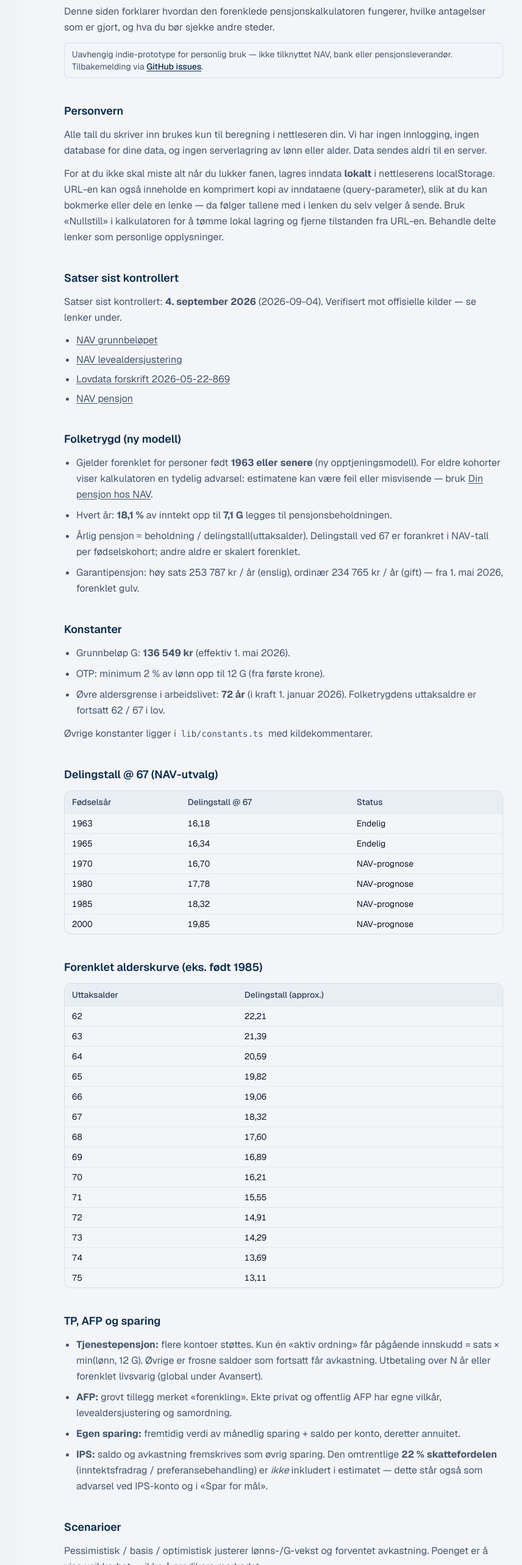
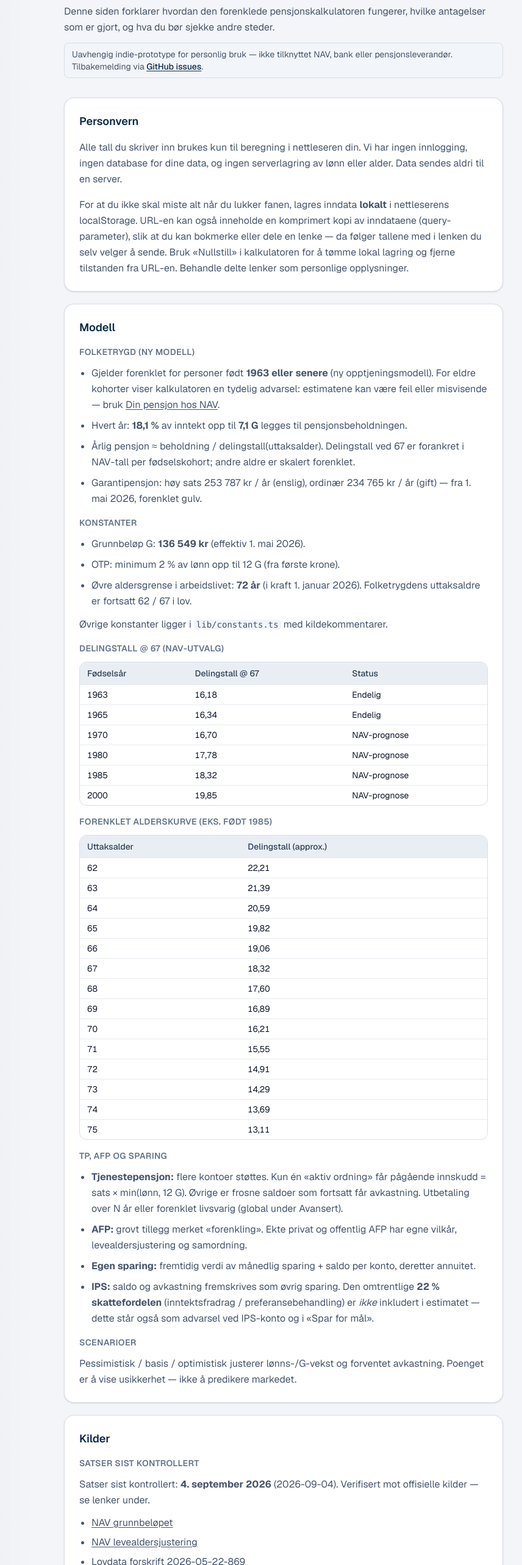
Before and after one commit to jonasc3-cyber/pensjonskalkulator, a Next.js app: page /om in a window 1280 px wide. Shown: the part 234-2800 px from the top of the page at 61% size, without its empty margins (175-1031 px from the left). Built offline with nearby package versions, Linux system fonts and the light colour scheme.

Commit message:
Polish Om-side i kort og tomtilstand for kontoer
Om-innhold i tydelige kort; roligere empty state når ingen TP/sparing er lagt til.

```diff
--- a/app/om/page.tsx
+++ b/app/om/page.tsx
@@ -1,3 +1,4 @@
+import type { ReactNode } from "react";
 import type { Metadata } from "next";
 import Link from "next/link";
 import {
@@ -19,6 +20,29 @@ export const metadata: Metadata = {
   description:
     "Forklaring av forenklet pensjonsmodell, kilder, begrensninger og personvern.",
 };
+
+function OmCard({
+  title,
+  children,
+}: {
+  title: string;
+  children: ReactNode;
+}) {
+  return (
+    <section className="rounded-2xl border border-border bg-card p-4 shadow-sm sm:p-6">
+      <h2 className="text-lg font-semibold text-primary">{title}</h2>
+      <div className="mt-4 space-y-4">{children}</div>
+    </section>
+  );
+}
+
+function SubHeading({ children }: { children: React.ReactNode }) {
+  return (
+    <h3 className="text-sm font-semibold uppercase tracking-wide text-muted-foreground">
+      {children}
+    </h3>
+  );
+}
 
 export default function OmPage() {
   const delingstall = listDelingstall(1985);
@@ -54,8 +78,8 @@ export default function OmPage() {
         .
       </p>
 
-      <section className="mt-10 space-y-3">
-        <h2 className="text-lg font-semibold text-primary">Personvern</h2>
+      <div className="mt-8 space-y-5">
+        <OmCard title="Personvern">
           <p className="text-slate-600 leading-relaxed">
             Alle tall du skriver inn brukes kun til beregning i nettleseren din. Vi
             har ingen innlogging, ingen database for dine data, og ingen
@@ -70,35 +94,11 @@ export default function OmPage() {
             lokal lagring og fjerne tilstanden fra URL-en. Behandle delte lenker
             som personlige opplysninger.
           </p>
-      </section>
+        </OmCard>
 
-      <section className="mt-10 space-y-3">
-        <h2 className="text-lg font-semibold text-primary">
-          Satser sist kontrollert
-        </h2>
-        <p className="text-slate-600 leading-relaxed">
-          Satser sist kontrollert:{" "}
-          <strong>{CONSTANTS_UPDATED_LABEL}</strong> ({CONSTANTS_UPDATED}).
-          Verifisert mot offisielle kilder — se lenker under.
-        </p>
-        <ul className="list-disc space-y-2 pl-5 text-slate-600">
-          {CONSTANTS_SOURCE_LINKS.map((link) => (
-            <li key={link.href}>
-              <a
-                className="underline underline-offset-2 hover:text-primary"
-                href={link.href}
-                target="_blank"
-                rel="noopener noreferrer"
-              >
-                {link.label}
-              </a>
-            </li>
-          ))}
-        </ul>
-      </section>
-
-      <section className="mt-10 space-y-3">
-        <h2 className="text-lg font-semibold text-primary">Folketrygd (ny modell)</h2>
+        <OmCard title="Modell">
+          <div className="space-y-3">
+            <SubHeading>Folketrygd (ny modell)</SubHeading>
             <ul className="list-disc space-y-2 pl-5 text-slate-600 leading-relaxed">
               <li>
                 Gjelder forenklet for personer født <strong>1963 eller senere</strong>{" "}
@@ -129,10 +129,10 @@ export default function OmPage() {
                 fra 1. mai 2026, forenklet gulv.
               </li>
             </ul>
-      </section>
+          </div>
 
-      <section className="mt-10 space-y-3">
-        <h2 className="text-lg font-semibold text-primary">Konstanter</h2>
+          <div className="space-y-3">
+            <SubHeading>Konstanter</SubHeading>
             <ul className="list-disc space-y-2 pl-5 text-slate-600 leading-relaxed">
               <li>
                 Grunnbeløp G: <strong>{formatNOK(G_NOK)}</strong> (effektiv 1. mai
@@ -153,12 +153,10 @@ export default function OmPage() {
               <code className="rounded bg-muted px-1 text-sm">lib/constants.ts</code>{" "}
               med kildekommentarer.
             </p>
-      </section>
+          </div>
 
-      <section className="mt-10 space-y-3">
-        <h2 className="text-lg font-semibold text-primary">
-          Delingstall @ 67 (NAV-utvalg)
-        </h2>
+          <div className="space-y-3">
+            <SubHeading>Delingstall @ 67 (NAV-utvalg)</SubHeading>
             <div className="overflow-x-auto rounded-xl border border-border">
               <table className="min-w-full text-left text-sm">
                 <thead className="bg-primary-soft text-slate-700">
@@ -183,12 +181,10 @@ export default function OmPage() {
                 </tbody>
               </table>
             </div>
-      </section>
+          </div>
 
-      <section className="mt-10 space-y-3">
-        <h2 className="text-lg font-semibold text-primary">
-          Forenklet alderskurve (eks. født 1985)
-        </h2>
+          <div className="space-y-3">
+            <SubHeading>Forenklet alderskurve (eks. født 1985)</SubHeading>
             <div className="overflow-x-auto rounded-xl border border-border">
               <table className="min-w-full text-left text-sm">
                 <thead className="bg-primary-soft text-slate-700">
@@ -209,10 +205,10 @@ export default function OmPage() {
                 </tbody>
               </table>
             </div>
-      </section>
+          </div>
 
-      <section className="mt-10 space-y-3">
-        <h2 className="text-lg font-semibold text-primary">TP, AFP og sparing</h2>
+          <div className="space-y-3">
+            <SubHeading>TP, AFP og sparing</SubHeading>
             <ul className="list-disc space-y-2 pl-5 text-slate-600 leading-relaxed">
               <li>
                 <strong>Tjenestepensjon:</strong> flere kontoer støttes. Kun én «aktiv
@@ -236,18 +232,43 @@ export default function OmPage() {
                 ved IPS-konto og i «Spar for mål».
               </li>
             </ul>
-      </section>
+          </div>
 
-      <section className="mt-10 space-y-3">
-        <h2 className="text-lg font-semibold text-primary">Scenarioer</h2>
+          <div className="space-y-3">
+            <SubHeading>Scenarioer</SubHeading>
             <p className="text-slate-600 leading-relaxed">
               Pessimistisk / basis / optimistisk justerer lønns-/G-vekst og forventet
               avkastning. Poenget er å vise usikkerhet — ikke å predikere markedet.
             </p>
-      </section>
+          </div>
+        </OmCard>
 
-      <section className="mt-10 space-y-3">
-        <h2 className="text-lg font-semibold text-primary">Kilder å sjekke</h2>
+        <OmCard title="Kilder">
+          <div className="space-y-3">
+            <SubHeading>Satser sist kontrollert</SubHeading>
+            <p className="text-slate-600 leading-relaxed">
+              Satser sist kontrollert:{" "}
+              <strong>{CONSTANTS_UPDATED_LABEL}</strong> ({CONSTANTS_UPDATED}).
+              Verifisert mot offisielle kilder — se lenker under.
+            </p>
+            <ul className="list-disc space-y-2 pl-5 text-slate-600">
+              {CONSTANTS_SOURCE_LINKS.map((link) => (
+                <li key={link.href}>
+                  <a
+                    className="underline underline-offset-2 hover:text-primary"
+                    href={link.href}
+                    target="_blank"
+                    rel="noopener noreferrer"
+                  >
+                    {link.label}
+                  </a>
+                </li>
+              ))}
+            </ul>
+          </div>
+
+          <div className="space-y-3">
+            <SubHeading>Kilder å sjekke</SubHeading>
             <ul className="list-disc space-y-2 pl-5 text-slate-600">
               <li>
                 <a
@@ -280,10 +301,10 @@ export default function OmPage() {
                 </a>
               </li>
             </ul>
-      </section>
+          </div>
+        </OmCard>
 
-      <section className="mt-10 space-y-3">
-        <h2 className="text-lg font-semibold text-primary">Kjente forenklinger</h2>
+        <OmCard title="Begrensninger">
           <ul className="list-disc space-y-2 pl-5 text-slate-600 leading-relaxed">
             <li>Ikke full kohort × uttaksalder-matrise fra NAV for alle aldre.</li>
             <li>
@@ -304,7 +325,8 @@ export default function OmPage() {
               inntektshistorikk.
             </li>
           </ul>
-      </section>
+        </OmCard>
+      </div>
     </div>
   );
 }
--- /dev/null
+++ b/components/EmptyAccountsState.tsx
@@ -0,0 +1,105 @@
+type Props = {
+  title: string;
+  description: string;
+  ctaLabel: string;
+  onAdd: () => void;
+  illustration?: "tp" | "saving";
+};
+
+function EmptyIllustration({ variant }: { variant: "tp" | "saving" }) {
+  if (variant === "tp") {
+    return (
+      <svg
+        xmlns="http://www.w3.org/2000/svg"
+        viewBox="0 0 64 64"
+        className="mx-auto h-14 w-14 text-primary/35"
+        fill="none"
+        aria-hidden
+      >
+        <rect
+          x="12"
+          y="18"
+          width="40"
+          height="32"
+          rx="4"
+          stroke="currentColor"
+          strokeWidth="2"
+        />
+        <path
+          d="M20 28h24M20 36h16"
+          stroke="currentColor"
+          strokeWidth="2"
+          strokeLinecap="round"
+        />
+        <circle cx="44" cy="40" r="8" fill="var(--primary-soft)" stroke="currentColor" strokeWidth="2" />
+        <path
+          d="M44 37v6M41 40h6"
+          stroke="currentColor"
+          strokeWidth="2"
+          strokeLinecap="round"
+        />
+      </svg>
+    );
+  }
+
+  return (
+    <svg
+      xmlns="http://www.w3.org/2000/svg"
+      viewBox="0 0 64 64"
+      className="mx-auto h-14 w-14 text-primary/35"
+      fill="none"
+      aria-hidden
+    >
+      <path
+        d="M18 42V26c0-1.1.9-2 2-2h24c1.1 0 2 .9 2 2v16"
+        stroke="currentColor"
+        strokeWidth="2"
+        strokeLinecap="round"
+      />
+      <rect
+        x="14"
+        y="42"
+        width="36"
+        height="8"
+        rx="2"
+        stroke="currentColor"
+        strokeWidth="2"
+      />
+      <path
+        d="M32 16v8M28 20h8"
+        stroke="currentColor"
+        strokeWidth="2"
+        strokeLinecap="round"
+      />
+      <circle cx="32" cy="34" r="4" fill="var(--accent-soft)" stroke="currentColor" strokeWidth="1.5" />
+    </svg>
+  );
+}
+
+export function EmptyAccountsState({
+  title,
+  description,
+  ctaLabel,
+  onAdd,
+  illustration = "saving",
+}: Props) {
+  return (
+    <div className="flex flex-col items-center rounded-xl border border-dashed border-border bg-primary-soft/40 px-4 py-8 text-center sm:px-6">
+      <EmptyIllustration variant={illustration} />
+      <p className="mt-3 text-sm font-medium text-primary">{title}</p>
+      <p className="mt-1 max-w-sm text-sm leading-relaxed text-muted-foreground">
+        {description}
+      </p>
+      <button
+        type="button"
+        onClick={onAdd}
+        className="mt-5 inline-flex min-h-11 items-center justify-center gap-2 rounded-xl bg-primary px-5 py-2.5 text-sm font-semibold text-primary-foreground shadow-sm transition-colors hover:bg-primary-mid focus-visible:outline focus-visible:outline-2 focus-visible:outline-offset-2 focus-visible:outline-primary"
+      >
+        <span aria-hidden className="text-base leading-none">
+          +
+        </span>
+        {ctaLabel}
+      </button>
+    </div>
+  );
+}
--- a/components/SavingsAccounts.tsx
+++ b/components/SavingsAccounts.tsx
@@ -9,6 +9,7 @@ import {
   SAVING_PROVIDERS,
 } from "@/lib/pension/saving";
 import type { SavingAccount, SavingKind } from "@/lib/pension/types";
+import { EmptyAccountsState } from "./EmptyAccountsState";
 
 const KINDS: SavingKind[] = ["ips", "ask", "fond", "bank", "annet"];
 
@@ -86,9 +87,13 @@ export function SavingsAccounts({ accounts, onChange }: Props) {
       ) : null}
 
       {accounts.length === 0 ? (
-        <p className="rounded-xl border border-dashed border-border bg-muted/40 px-4 py-6 text-center text-sm text-muted-foreground">
-          Ingen sparekontoer ennå. Trykk under for å legge til.
-        </p>
+        <EmptyAccountsState
+          illustration="saving"
+          title="Ingen sparekontoer ennå"
+          description="Legg til IPS, ASK, fond eller bank for å få med egen sparing i estimatet."
+          ctaLabel="Legg til"
+          onAdd={addAccount}
+        />
       ) : (
         <ul className="space-y-3" aria-label="Sparekontoer">
           {accounts.map((account, index) => {
@@ -307,6 +312,7 @@ export function SavingsAccounts({ accounts, onChange }: Props) {
         </ul>
       )}
 
+      {accounts.length > 0 ? (
         <button
           type="button"
           onClick={addAccount}
@@ -317,6 +323,7 @@ export function SavingsAccounts({ accounts, onChange }: Props) {
           </span>
           Legg til sparing
         </button>
+      ) : null}
     </div>
   );
 }
--- a/components/TpAccounts.tsx
+++ b/components/TpAccounts.tsx
@@ -10,6 +10,7 @@ import {
   TP_PROVIDERS,
 } from "@/lib/pension/tp";
 import type { TpAccount, TpKind } from "@/lib/pension/types";
+import { EmptyAccountsState } from "./EmptyAccountsState";
 
 const KINDS: TpKind[] = ["innskudd", "ytelse", "hybrid", "offentlig", "annet"];
 
@@ -88,9 +89,13 @@ export function TpAccounts({ accounts, onChange }: Props) {
       </div>
 
       {accounts.length === 0 ? (
-        <p className="rounded-xl border border-dashed border-border bg-muted/40 px-4 py-6 text-center text-sm text-muted-foreground">
-          Ingen tjenestepensjon ennå. Trykk under for å legge til.
-        </p>
+        <EmptyAccountsState
+          illustration="tp"
+          title="Ingen tjenestepensjon ennå"
+          description="Legg til ordningen din for å få med innskudd og saldo i estimatet."
+          ctaLabel="Legg til"
+          onAdd={addAccount}
+        />
       ) : (
         <ul className="space-y-3" aria-label="Tjenestepensjonskontoer">
           {accounts.map((account, index) => {
@@ -347,6 +352,7 @@ export function TpAccounts({ accounts, onChange }: Props) {
         </ul>
       )}
 
+      {accounts.length > 0 ? (
         <button
           type="button"
           onClick={addAccount}
@@ -357,6 +363,7 @@ export function TpAccounts({ accounts, onChange }: Props) {
           </span>
           Legg til tjenestepensjon
         </button>
+      ) : null}
     </div>
   );
 }
```
Lines whose indentation alone changed are shown as unchanged.
